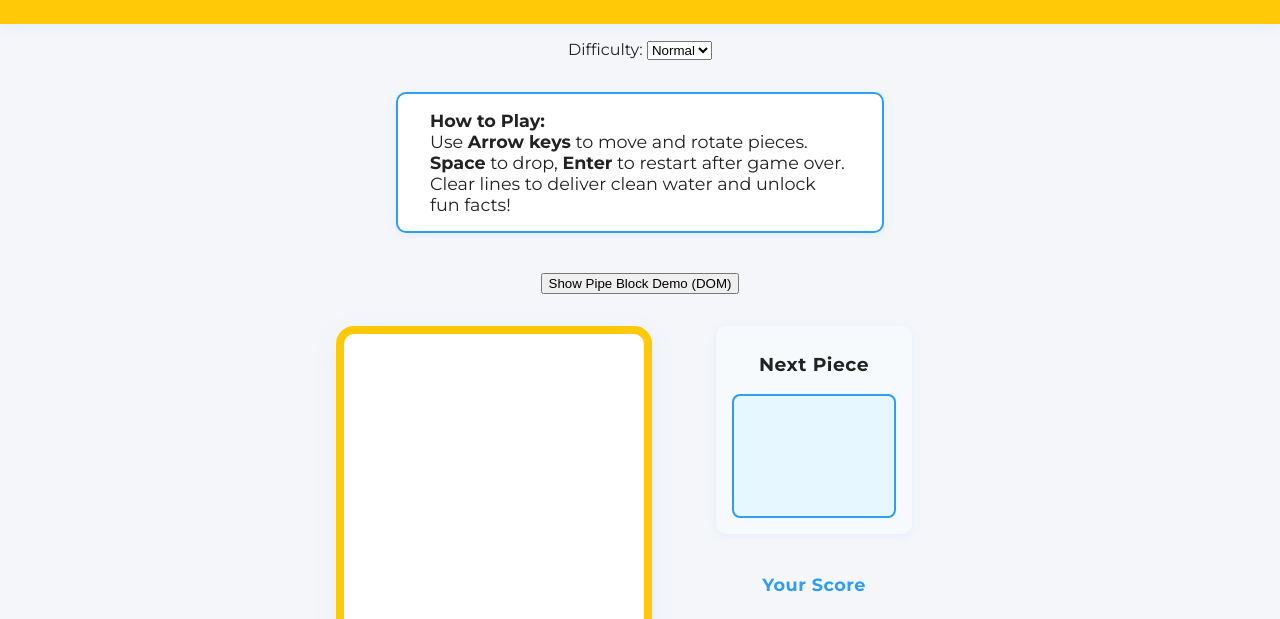
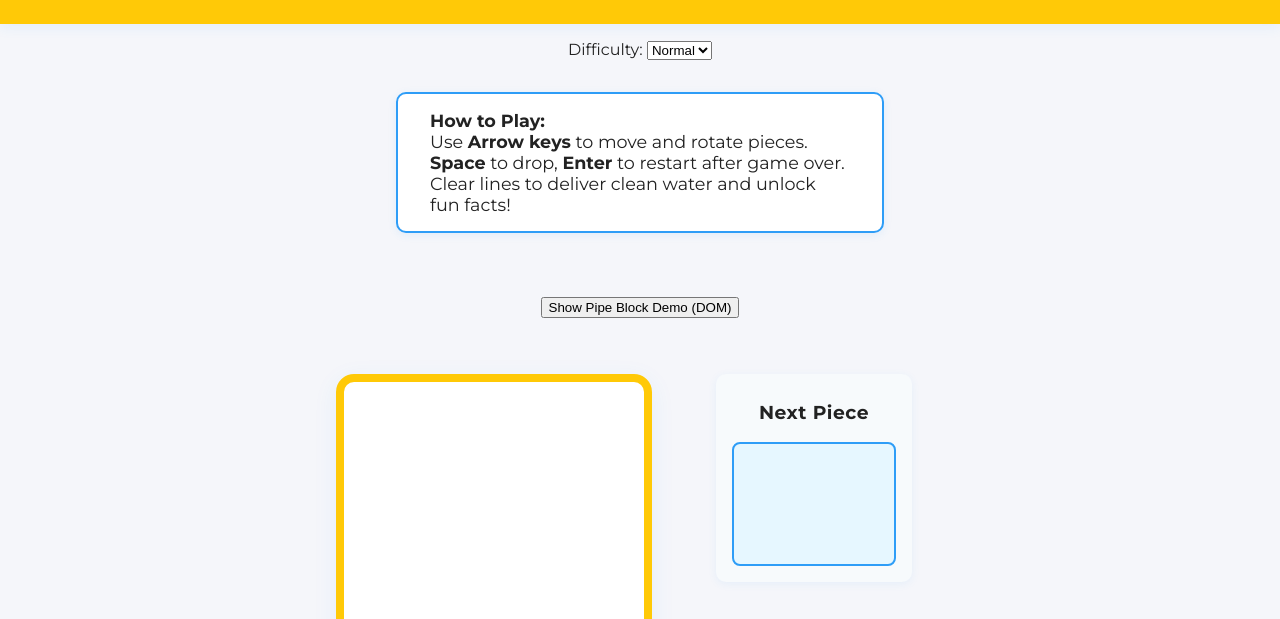
Before and after one commit to RaubCC/Pipeline-, a plain HTML site: page index.html in a window 1280 px wide. Shown: the part 132-751 px from the top of the page. Drawn offline with Linux system fonts and the light colour scheme.

Commit message:
Add pipe block demo section with button for learning purposes

```diff
--- a/index.html
+++ b/index.html
@@ -165,9 +165,12 @@
         <b>Space</b> to drop, <b>Enter</b> to restart after game over.<br>
         Clear lines to deliver clean water and unlock fun facts!
     </div>
-    <main>
+    <!-- DOM-based Pipe Block Demo (for learning, does NOT affect the main game) -->
+    <section id="pipe-demo-section" style="margin: 1.5rem auto; max-width: 420px; text-align: center;">
         <button id="board-demo-btn" onclick="renderPipeBoardDemo()">Show Pipe Block Demo (DOM)</button>
         <div id="board"></div>
+    </section>
+    <main>
         <div id="game-container">
             <canvas id="tetris" width="300" height="600" aria-label="Tetris game board" tabindex="0"></canvas>
             <!-- Mobile Controls: Only visible on small screens -->
```
